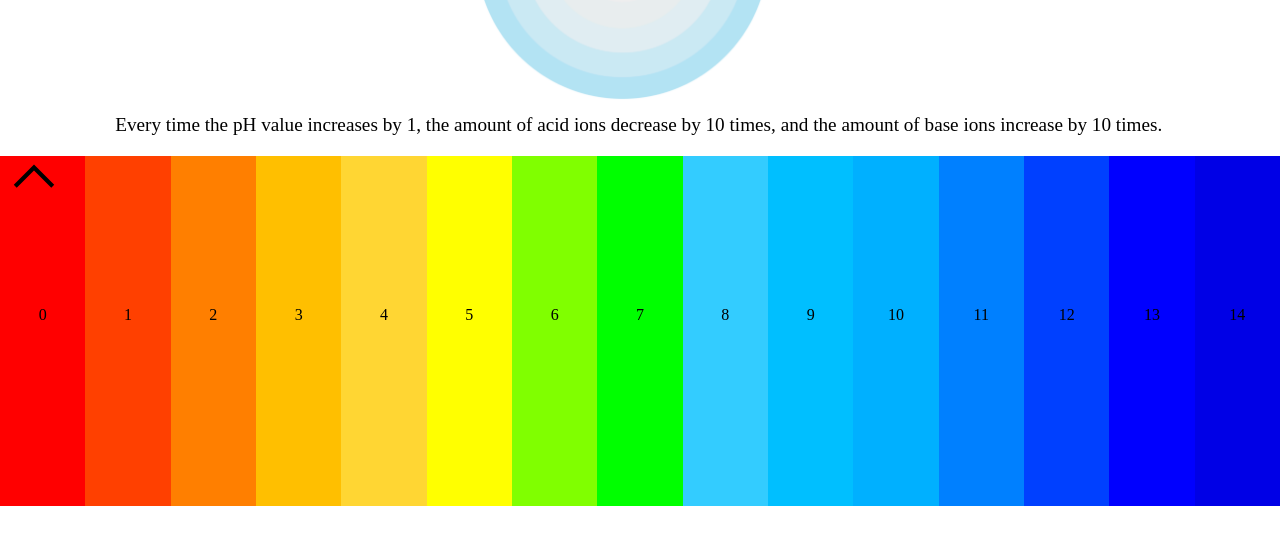
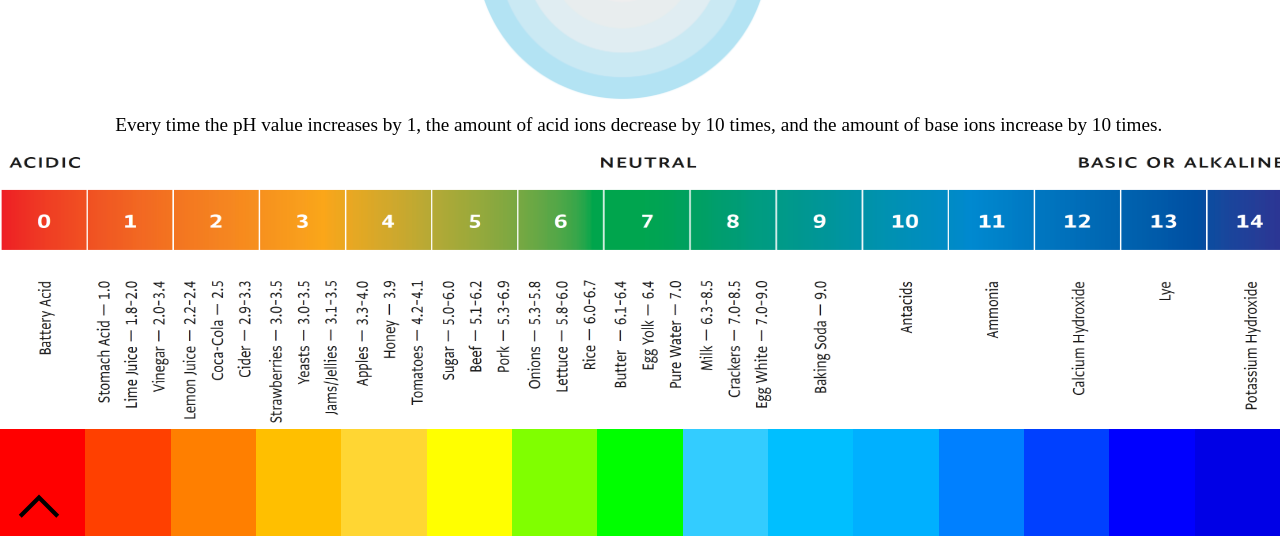
Before and after one commit to oliviamriley/node-arduino, a website: page visualizers/pH/color_scale/color_scale.html in a window 1280 px wide. Shown: the part 246-800 px from the top of the page. Drawn offline with nearby package versions, Linux system fonts and the light colour scheme.

Commit message:
ph objects added

```diff
--- a/visualizers/pH/color_scale/color_scale.html
+++ b/visualizers/pH/color_scale/color_scale.html
@@ -11,7 +11,7 @@
 		<div id="wrapper">
 		</div>
 
-		<img src="arrow.svg" id="pointer" style="position: absolute; top: 400px; left: 9px; height: 50px;">
+		<img src="arrow.svg" id="pointer" style="position: absolute; top: 730px; left: 14px; height: 50px;">
 
 		<div id="value" style="position: absolute; top: 170px; left: 72%; font-size: 3em;">
 			start
@@ -23,10 +23,7 @@
 		<div id="explanation" style="position: absolute; top: 360px; left: 9%; font-size: 1.2em;">
 			Every time the pH value increases by 1, the amount of acid ions decrease by 10 times, and the amount of base ions increase by 10 times.
 		</div>
-
-		<!--<script>
-			document.getElementById("Ion Visualizer").src = "0.png";
-		</script>-->
+		<img src="ph-of-common-foods-and-chemicals.png" id="pH objects" style="position: absolute; top: 400px; left: 0%; width: 101%; height: 275px">
 
 		<script src = "color_scale.js"></script>
 
--- a/visualizers/pH/color_scale/color_scale.js
+++ b/visualizers/pH/color_scale/color_scale.js
@@ -24,7 +24,7 @@ for(var i = 0; i < 15; i++) {
 	new_div.id = i;
 	new_div.style.position = "absolute";
 	new_div.style.top = "402px";
-	new_div.style.height = "200px";
+	new_div.style.height = "230px";
 	new_div.style.width = divWidth + "px";
 	new_div.innerHTML = i;
 	new_div.style.display = "flex";
```
Also changed, not shown: visualizers/pH/color_scale/ph-of-common-foods-and-chemicals.png (added).
